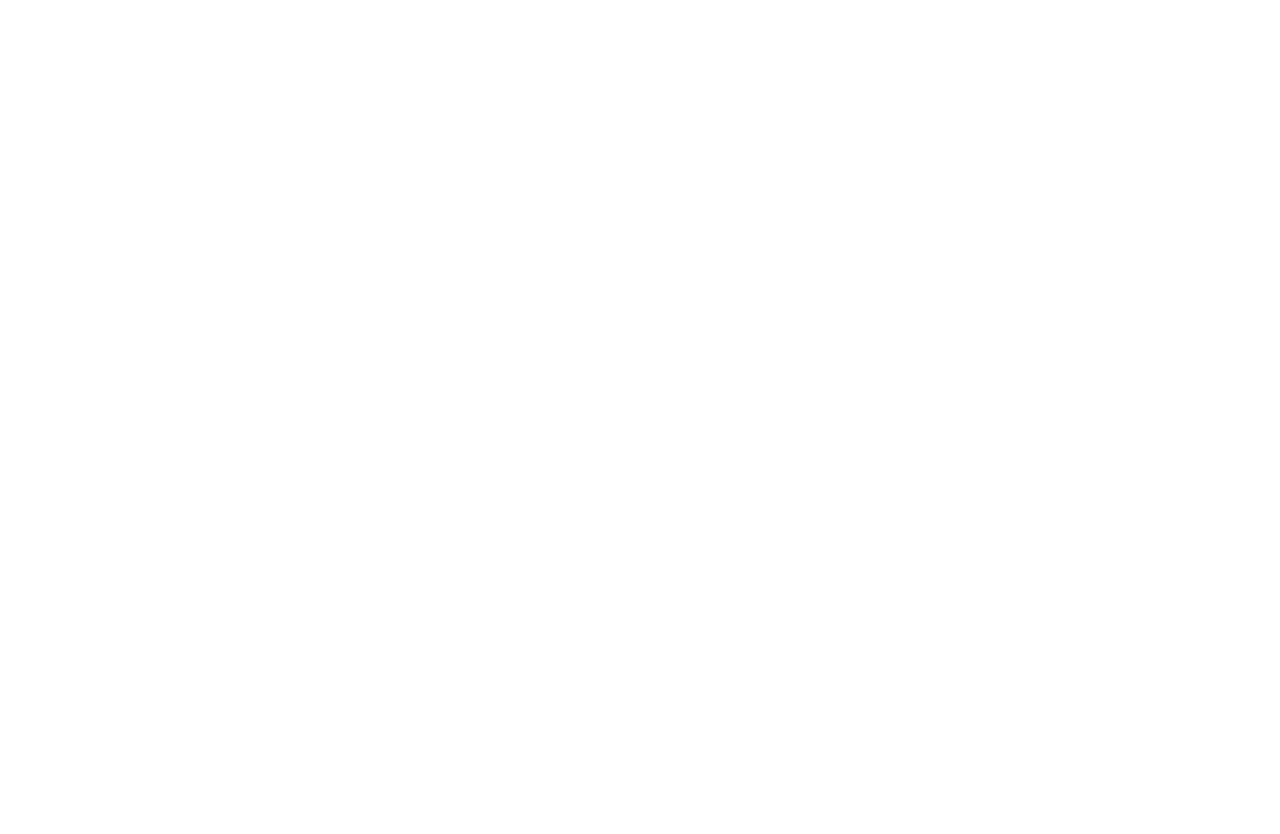
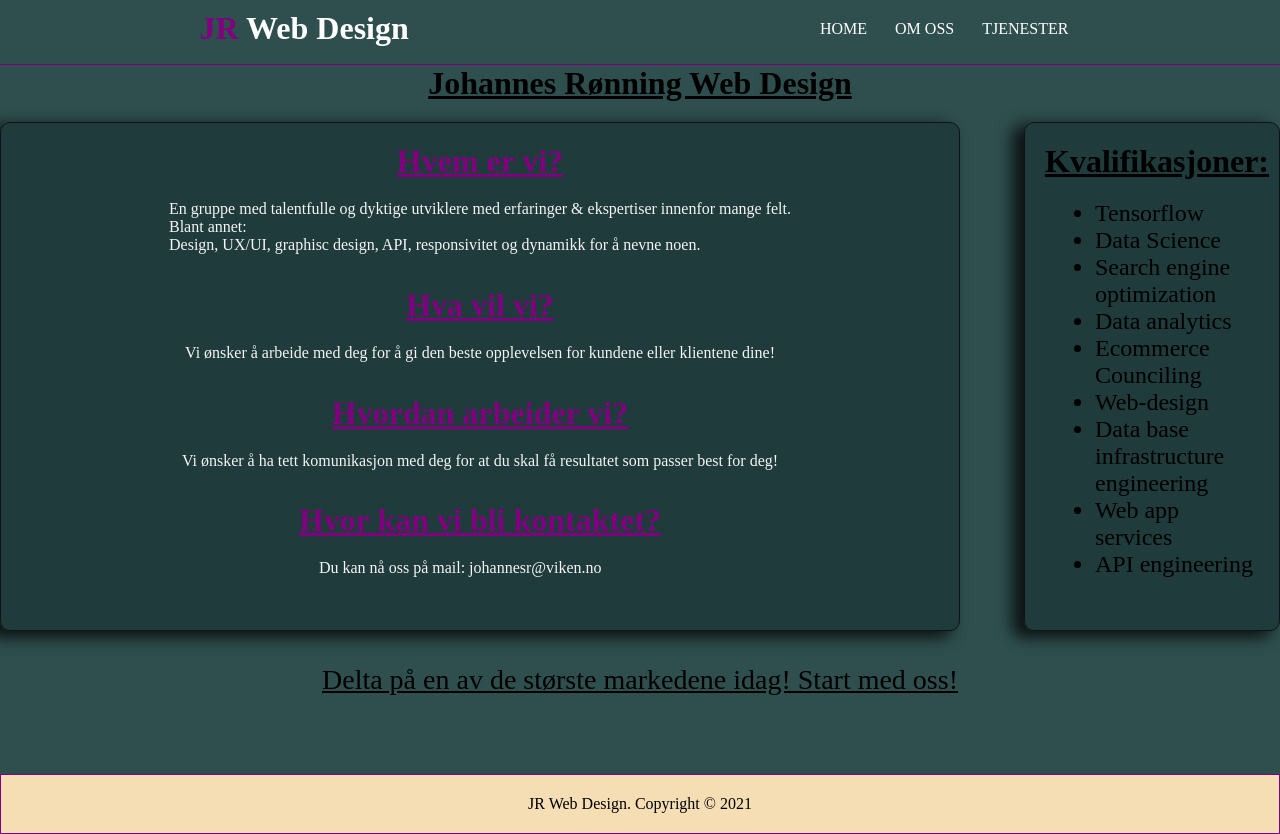
Before and after one commit to UNblown/website-page-design, a plain HTML site: page løsning/about.html in a window 1280 px wide. Before the commit the page ends 800 px from the top, so only its background shows below. Drawn offline with Linux system fonts and the light colour scheme.

Commit message:
laget about.html og startet på services.html

```diff
--- a/løsning/about.html
+++ b/løsning/about.html
@@ -0,0 +1,66 @@
+<!DOCTYPE html>
+<html lang="en">
+<head>
+    <link rel="stylesheet" href="style.css">
+    <meta charset="UTF-8">
+    <meta http-equiv="X-UA-Compatible" content="IE=edge">
+    <meta name="viewport" content="width=device-width, initial-scale=1.0">
+    <title>Document</title>
+</head>
+<body>
+    <header>
+        <h1> <b id="purplify">JR</b> Web Design</h1>
+        <ul>
+            <li><a href="/løsning/index.html">HOME</a></li>
+            <li><a href="/løsning/about.html">OM OSS</a></li>
+            <li><a href="/løsning/services.html">TJENESTER</a></li>
+        </ul>
+    </header>
+    <div class="abt-container">
+        <h1>Johannes Rønning Web Design</h1>
+        <div class="right-item">
+            <h1>Kvalifikasjoner:</h1>
+            <ul>
+                <li>Tensorflow</li>
+                <li>Data Science</li>
+                <li>Search engine optimization</li>
+                <li>Data analytics</li>
+                <li>Ecommerce Counciling</li>
+                <li>Web-design</li>
+                <li>Data base infrastructure engineering</li>
+                <li>Web app services</li>
+                <li>API engineering</li>
+            </ul>
+
+        </div>
+        <div class="left-item">
+
+            <div class="text-frame">
+                <h1>Hvem er vi?</h1>
+                <p>En gruppe med talentfulle og dyktige utviklere med erfaringer & ekspertiser innenfor mange felt.
+                    <br> Blant annet: <br>Design, UX/UI, graphisc design, API, responsivitet og dynamikk for å nevne noen.
+                </p>
+            </div>
+            <div class="text-frame">
+                <h1>Hva vil vi?</h1>
+                <p>Vi ønsker å arbeide med deg for å gi den beste opplevelsen for kundene eller klientene dine!</p>
+            </div>
+            <div class="text-frame">
+                <h1>Hvordan arbeider vi?</h1>
+                <p>Vi ønsker å ha tett komunikasjon med deg for at du skal få resultatet som passer best for deg!</p>
+            </div>
+            <div class="text-frame">
+                <h1>Hvor kan vi bli kontaktet?</h1>
+                <p>Du kan nå oss på mail: johannesr@viken.no</p>
+            </div>
+
+        </div>
+    </div>
+    <div class="filler">
+        <p>Delta på en av de største markedene idag! Start med oss!</p>
+    </div>
+    <div class="lol-got-you-footer-the-other-one-is-fake-haha">
+        <p>JR Web Design. Copyright &copy; 2021</p>
+    </div>
+</body>
+</html>
--- a/løsning/style.css
+++ b/løsning/style.css
@@ -95,3 +95,86 @@ footer {
     padding:20px;
     border: 1px solid purple;
 }
+
+.abt-container {
+    width: 100vw;
+    height: 75vh;
+    background-color: darkslategray;
+    border-top: 1px solid purple;
+}
+.right-item {
+    width: 20%;
+    float:right;
+
+}
+
+.abt-container h1 {
+    text-align: center;
+    margin-bottom: 20px;
+    text-decoration: underline;
+    height: auto;
+}
+
+.left-item, .right-item {
+    padding: 20px;
+    box-shadow: -10px 5px 15px 2px rgb(14, 20, 20);
+    height: 85%;
+    border: 1px solid rgb(14, 20, 20);
+    border-radius: 10px;
+    background-color: rgba(21, 44, 44, 0.568);
+}
+.right-item ul{
+    margin-left: 50px;
+    font-size: 24px;
+}
+.left-item {
+    width: 75%;
+    display: flex;
+    justify-content: space-around;
+    flex-wrap: wrap;
+}
+
+.text-frame {
+    color:whitesmoke
+}
+.text-frame h1 {
+    color:purple
+}
+.text-frame p {
+    font-size: 16px;
+    margin:20px;
+}
+
+.filler{
+    background-color: darkslategray;
+    height:110px;
+    text-align: center;
+    font-size: 28px;
+    font-style: bold;
+    text-decoration: underline;
+
+}
+
+.main-container {
+    display:flex;
+    justify-content: space-evenly;
+    background-image: url(images/Image1.jpg);
+    background-repeat: cover;
+    background-position: center;
+    height: 86vh;
+    flex-wrap: wrap;
+}
+
+.main-content {
+    background-color: rgba(255, 255, 255, 0.13);
+    padding:30px;
+    border-radius: 12px;
+    height: 200px;
+    width:400px;
+    color: rgba(255, 255, 255, 0.863)
+
+}
+
+.main-content h1 {
+    text-align: center;
+}
```
Also changed, not shown: løsning/services.html (+65 -0 lines).
